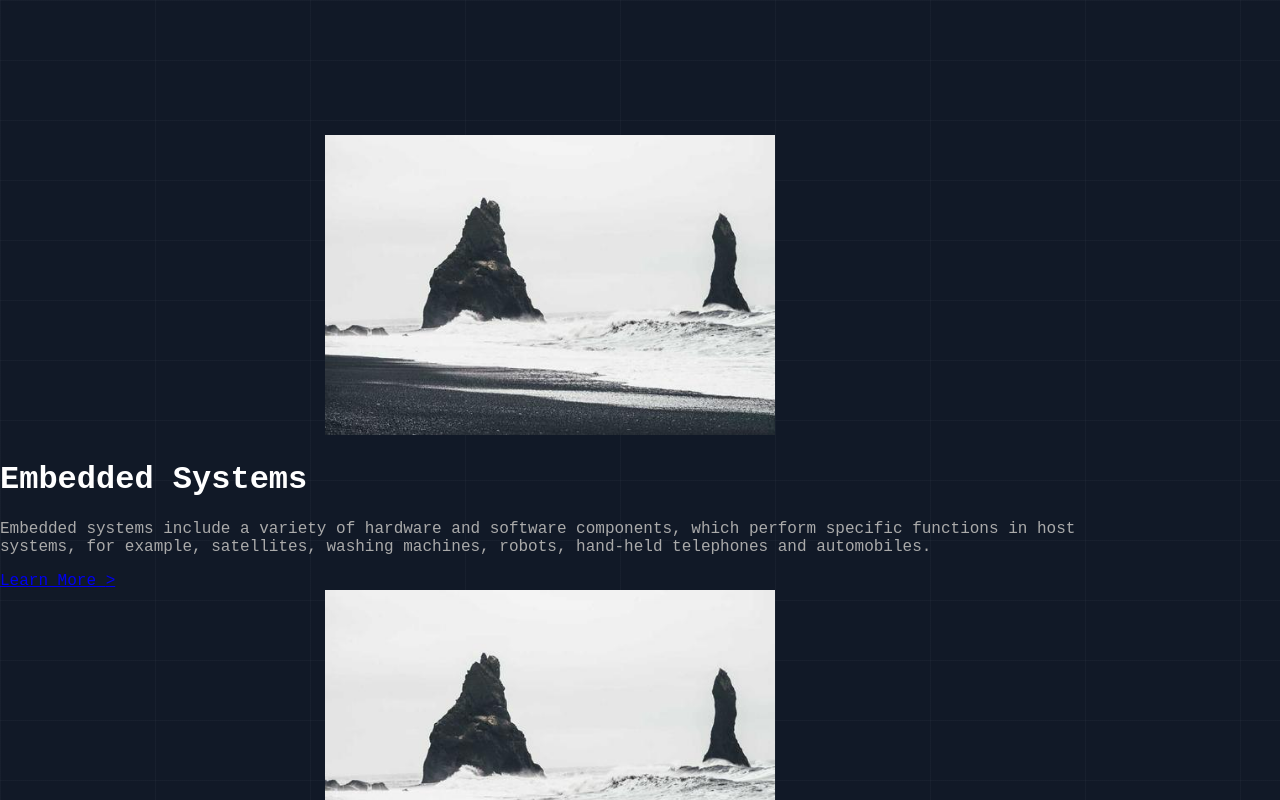
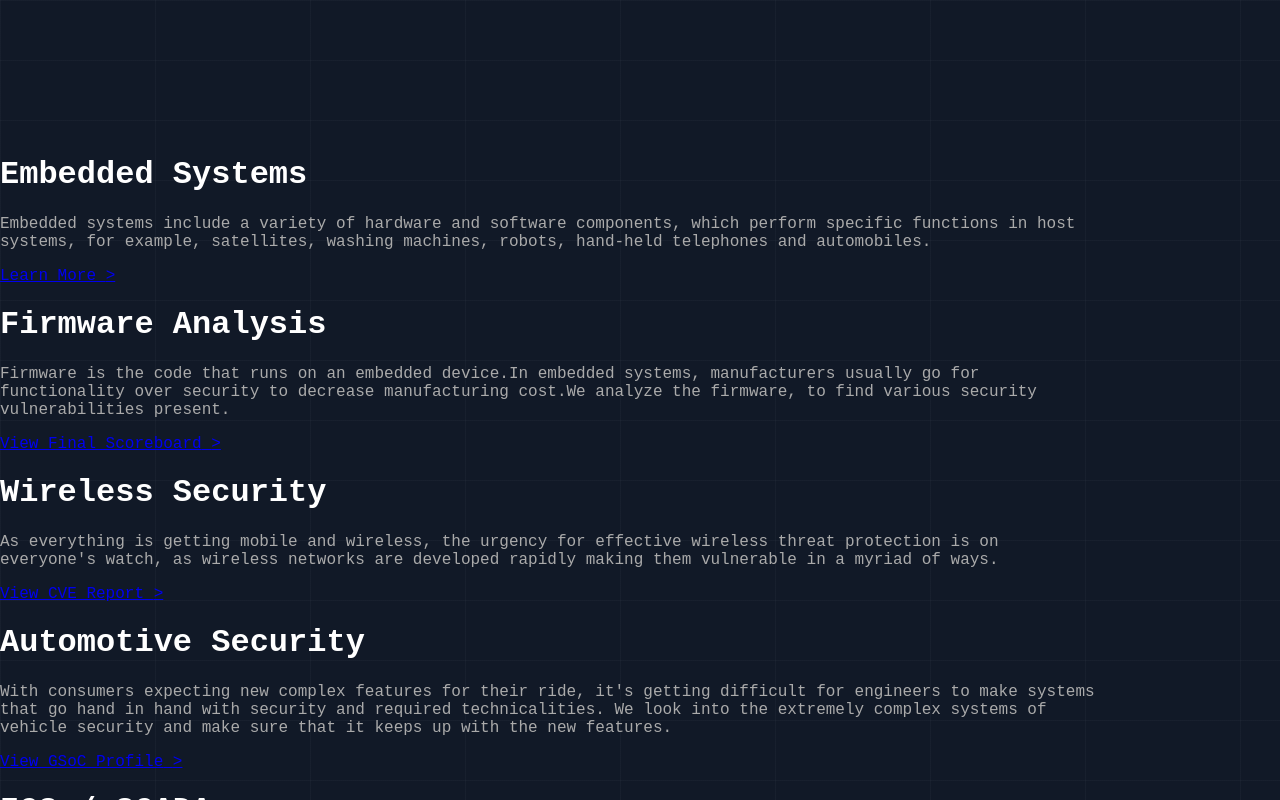
Before and after one commit to nagubathula/bi0shardware.in, a Next.js app: page /achievements in a window 1280 px wide. Shown: the part 780-1580 px from the top of the page. Built offline with nearby package versions, Linux system fonts and the light colour scheme.

Commit message:
images in research

```diff
--- a/src/achievements/card.tsx
+++ b/src/achievements/card.tsx
@@ -15,7 +15,7 @@ const AchievementCardSection = styled('div')`
 const AchievementCard = ({ text, infoText = null, date = null, links = []}) => (
     <AchievementCardSection className="py-5 border-dashed border-opacity-60 border-b-2">
         <div className="flex items-center w-100 mb-6" style={{display:"flex", alignItems:"start", justifyContent:"center"}}>
-                <div className="rounded-4 shadow-strong-4" ><Image alt="achievements" src="/achievements/test.jpg" width={450} height={300} /></div>
+                {/* <div className="rounded-4 shadow-strong-4" ><Image alt="achievements" src="/achievements/test.jpg" width={450} height={300} /></div> */}
             </div>
         <div className="flex items-center opacity-80 mb-5">
 
```
